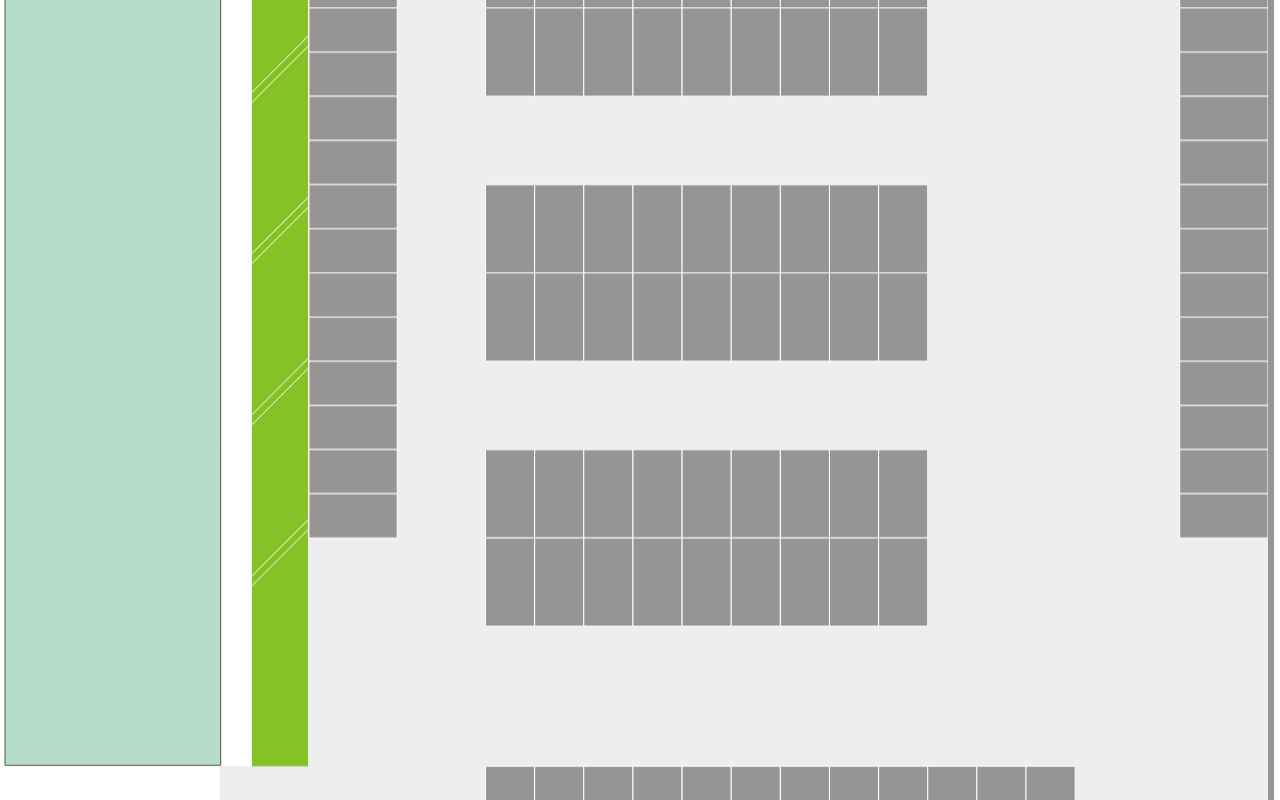
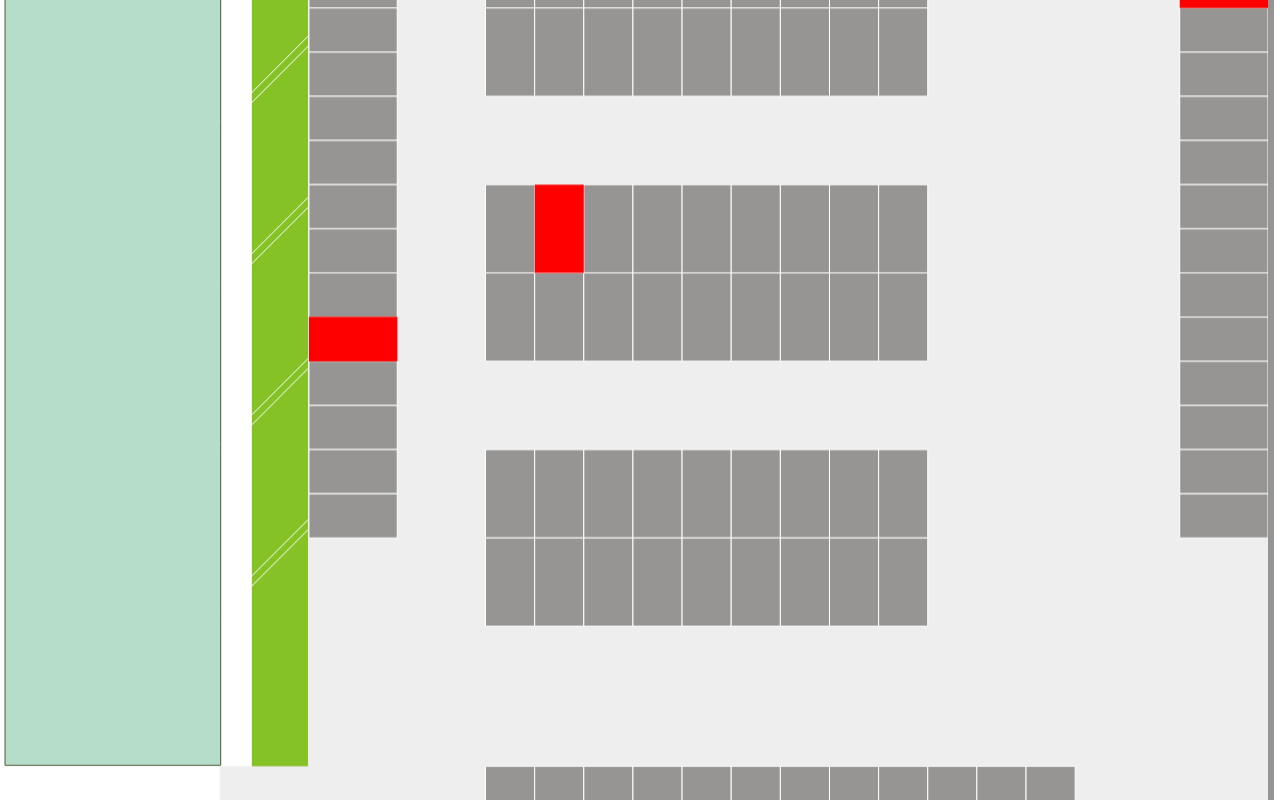
Before and after one commit to imondo/car_park, a website: page index.html in a window 1280 px wide. Shown: the top 800 px of the page. Drawn offline with Linux system fonts and the light colour scheme.

Commit message:
feat: mark 标记车位

```diff
--- a/index.html
+++ b/index.html
@@ -32,6 +32,14 @@
       var drawCarport = new DrawCarport();
 
       drawCarport.init();
+
+      drawCarport.mark(5)
+      drawCarport.mark(5)
+      drawCarport.mark(15)
+      drawCarport.mark(25)
+      drawCarport.mark(45)
+      drawCarport.mark(65)
+      drawCarport.mark(95)
     </script>
   </body>
 </html>
--- a/main.js
+++ b/main.js
@@ -18,9 +18,7 @@ function createHDCanvas(w = 300, h = 150) {
   return canvas;
 }
 
-var canvas,
-  WIDTH,
-  HEIGHT,ctx;
+var canvas, WIDTH, HEIGHT, ctx;
 
 WIDTH = document.documentElement.clientWidth;
 HEIGHT = document.documentElement.clientHeight;
@@ -96,6 +94,25 @@ function DrawCarport() {
     w: this.portW - this.office_w - 4,
     h: this.halveH + this.padding,
   };
+
+  /**
+   * 记录车位数，为车位标记做准备
+   * {x, y, w, h} 车位标记点
+   */
+  this.car_list = [];
+}
+
+/**
+ * 车位排序
+ */
+function carportBySort(data) {
+  if (!data || !data.length) {
+    return;
+  }
+  for (let i = 0; i < data.length; i++) {
+    const item = data[i];
+    item.carport_num = i + 1;
+  }
 }
 
 DrawCarport.prototype.init = function () {
@@ -128,9 +145,18 @@ DrawCarport.prototype.init = function () {
     x: car_x,
     y: this.padding + 2,
   };
+  var car_dot_1 = {
+    direction: '后侧',
+    x: start.x,
+    w: this.car_w * 2,
+    h: this.car_w,
+  };
   // 绘制 24个
   for (let i = 0; i < 24; i++) {
-    this.drawCar(start.x, start.y + this.car_w * i, 2 * this.car_w, this.car_w);
+    var _dot = Object.assign({}, car_dot_1, { id: i, y: start.y + this.car_w * i })
+    this.drawCar(_dot);
+    // 记录车位
+    this.car_list.unshift(_dot);
   }
 
   /**
@@ -142,14 +168,18 @@ DrawCarport.prototype.init = function () {
     x: car_x + this.car_w * 4,
     y: this.padding + 2,
   };
+  var car_dot_2 = {
+    direction: '左侧',
+    y: start.y,
+    w: this.car_w + 5,
+    h: this.car_w * 2,
+  };
   // 绘制 12个
   for (let i = 0; i < 12; i++) {
-    this.drawCar(
-      start.x + (this.car_w + 5) * i,
-      start.y,
-      this.car_w + 5,
-      this.car_w * 2
-    );
+    var _dot = Object.assign({}, car_dot_2, { id: i, x: start.x + (this.car_w + 5) * i, })
+    this.drawCar(_dot);
+    // 记录车位
+    this.car_list.push(_dot);
   }
 
   /**
@@ -161,14 +191,18 @@ DrawCarport.prototype.init = function () {
     x: this.portW - this.car_w * 2 - 5,
     y: this.padding + 2 + this.car_w * 3,
   };
+  var car_dot_3 = {
+    direction: '前侧',
+    x: start.x + 3,
+    w: this.car_w * 2,
+    h: this.car_w,
+  };
   // 绘制 21个
   for (let i = 0; i < 21; i++) {
-    this.drawCar(
-      start.x + 3,
-      start.y + this.car_w * i,
-      this.car_w * 2,
-      this.car_w
-    );
+    var _dot = Object.assign({}, car_dot_3, { id: i, y: start.y + this.car_w * i })
+    this.drawCar(_dot);
+    // 记录车位
+    this.car_list.push(_dot);
   }
 
   // 绘制前侧车位后面灰色墙体
@@ -191,44 +225,74 @@ DrawCarport.prototype.init = function () {
     x: car_x + this.car_w * 4,
     y: this.portH - this.halveH - this.car_w * 2,
   };
+  var car_dot_4 = {
+    direction: '右侧',
+    y: start.y,
+    w: this.car_w + 5,
+    h: this.car_w * 2,
+  };
   // 绘制 12 个
+  var you_car_list = [];
   for (let i = 0; i < 12; i++) {
-    this.drawCar(
-      start.x + (this.car_w + 5) * i,
-      start.y,
-      this.car_w + 5,
-      this.car_w * 2
-    );
+    var _dot = Object.assign({}, car_dot_4, { id: i, x: start.x + (this.car_w + 5) * i })
+    this.drawCar(_dot);
+    // 记录车位
+    you_car_list.unshift(_dot);
   }
+  this.car_list.concat(you_car_list);
 
   /**
    * 中间4排
    */
   var drawCar = this.drawCar;
   // 起始点
-  function draw_Car(num, padding, car_w) {
+  function draw_Car(num, padding, car_w, car_list) {
     var start = {
       x: car_x + car_w * 4,
       y: padding + 2 + car_w * 2 + car_w * 2 * num,
     };
+    var car_dot_5 = {
+      direction: '中间',
+      y: start.y,
+      w: car_w + 5,
+      h: car_w * 2,
+    };
     // 绘制 12个
     for (let i = 0; i < 9; i++) {
-      drawCar(start.x + (car_w + 5) * i, start.y, car_w + 5, car_w * 2);
+      var _id = num + '-' + i
+      var _dot = Object.assign({}, car_dot_5, { id: _id, x: start.x + (car_w + 5) * i })
+      drawCar(_dot);
+      // 记录车位
+      car_list.push(_dot);
     }
   }
 
-  draw_Car(1, this.padding, this.car_w);
-  draw_Car(2, this.padding, this.car_w);
+  draw_Car(1, this.padding, this.car_w, this.car_list);
+  draw_Car(2, this.padding, this.car_w, this.car_list);
 
-  draw_Car(4, this.padding, this.car_w);
-  draw_Car(5, this.padding, this.car_w);
+  draw_Car(4, this.padding, this.car_w, this.car_list);
+  draw_Car(5, this.padding, this.car_w, this.car_list);
 
-  draw_Car(7, this.padding, this.car_w);
-  draw_Car(8, this.padding, this.car_w);
+  draw_Car(7, this.padding, this.car_w, this.car_list);
+  draw_Car(8, this.padding, this.car_w, this.car_list);
 
-  draw_Car(10, this.padding, this.car_w);
-  draw_Car(11, this.padding, this.car_w);
+  draw_Car(10, this.padding, this.car_w, this.car_list);
+  draw_Car(11, this.padding, this.car_w, this.car_list);
+
+  carportBySort(this.car_list);
 };
+
+/**
+ * 车位标记
+ * @param {number} carport_num 车位
+ */
+DrawCarport.prototype.mark = function(carport_num) {
+  ctx.beginPath();
+  var _carport = this.car_list.find(v => v.carport_num == carport_num);
+  ctx.rect(_carport.x , _carport.y, _carport.w, _carport.h);
+  ctx.fillStyle = 'red';
+  ctx.fill()
+}
 
 /**
  * 绘制停车场外围
@@ -378,7 +442,7 @@ DrawCarport.prototype.drawGreenLine = function () {
 /**
  * 绘制车位
  */
-DrawCarport.prototype.drawCar = function (x, y, w, h) {
+DrawCarport.prototype.drawCar = function ({x, y, w, h}) {
   ctx.beginPath();
   ctx.lineWidth = this.lineWidth;
   ctx.rect(x, y, w, h);
```
